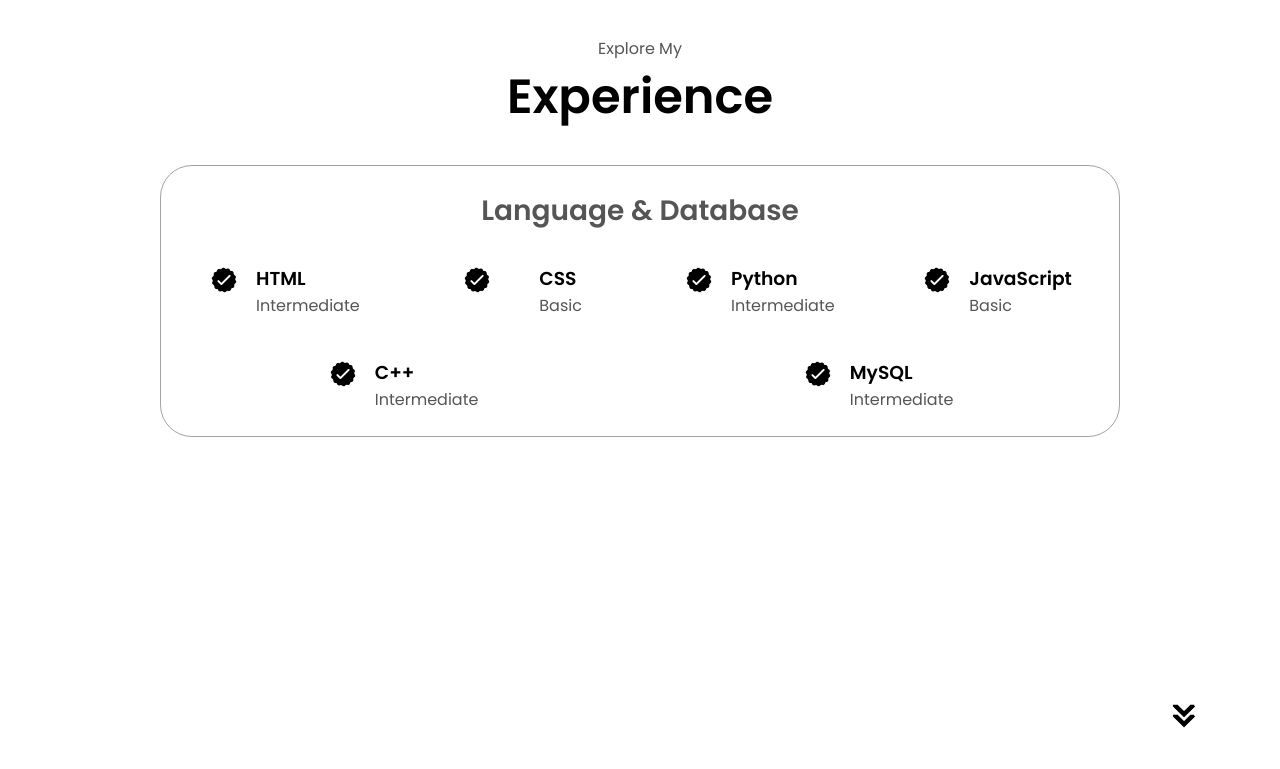
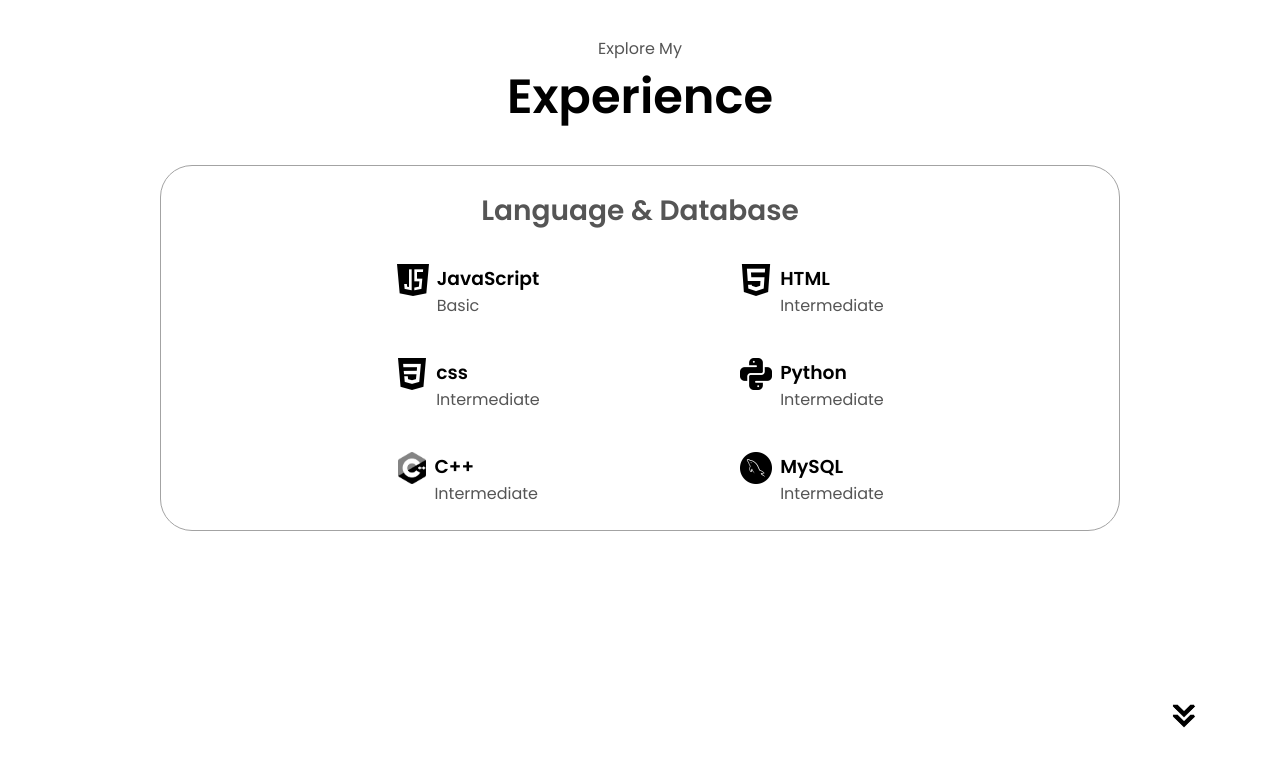
Before and after one commit to AbishkarPandey/html-css-js-portfolio, a plain HTML site: page index.html in a window 1280 px wide. Shown: the part 1660-2429 px from the top of the page. Drawn offline with Linux system fonts and the light colour scheme.

Commit message:
on progress

```diff
--- a/index.html
+++ b/index.html
@@ -144,7 +144,18 @@
             <div class="article-container">
               <article>
                 <img
-                  src="./assets/checkmark.png"
+                  src="./assets/java-script.png"
+                  alt="Experience icon"
+                  class="icon"
+                />
+                <div>
+                  <h3>JavaScript</h3>
+                  <p>Basic</p>
+                </div>
+              </article>
+              <article>
+                <img
+                  src="./assets/html.png"
                   alt="Experience icon"
                   class="icon"
                 />
@@ -155,18 +166,18 @@
               </article>
               <article>
                 <img
-                  src="./assets/checkmark.png"
+                  src="./assets/css.png"
                   alt="Experience icon"
                   class="icon"
                 />
                 <div>
-                  <h3>CSS</h3>
-                  <p>Basic</p>
+                  <h3>css</h3>
+                  <p>Intermediate</p>
                 </div>
               </article>
               <article>
                 <img
-                  src="./assets/checkmark.png"
+                  src="./assets/python.png"
                   alt="Experience icon"
                   class="icon"
                 />
@@ -177,18 +188,7 @@
               </article>
               <article>
                 <img
-                  src="./assets/checkmark.png"
-                  alt="Experience icon"
-                  class="icon"
-                />
-                <div>
-                  <h3>JavaScript</h3>
-                  <p>Basic</p>
-                </div>
-              </article>
-              <article>
-                <img
-                  src="./assets/checkmark.png"
+                  src="./assets/c++.png"
                   alt="Experience icon"
                   class="icon"
                 />
@@ -199,7 +199,7 @@
               </article>
               <article>
                 <img
-                  src="./assets/checkmark.png"
+                  src="./assets/mysql.png"
                   alt="Experience icon"
                   class="icon"
                 />
--- a/style.css
+++ b/style.css
@@ -46,7 +46,7 @@ nav {
 }
 
 a {
-  color: black;
+  color: rgb(0, 0, 0);
   text-decoration: none;
   text-decoration-color: white;
 }
@@ -329,7 +329,7 @@ section {
 
 .experience-details-container {
   display: flex;
-  justify-content: center;
+  justify-content: justify;
   flex-direction: column;
 }
 
@@ -339,13 +339,13 @@ section {
   flex-wrap: wrap;
   flex-direction: row;
   gap: 2.5rem;
-  justify-content: space-around;
+  justify-content: center;
 }
 
 article {
   display: flex;
-  width: 10rem;
-  justify-content: space-around;
+  width: 19rem;
+  justify-content: center;
   gap: 0.5rem;
 }
 
```
Also changed, not shown: assets/c++.png (added), assets/css.png (added), assets/html.png (added), assets/java-script.png (added), assets/mysql.png (added), assets/python.png (added), script.js (line endings or trailing spaces).
